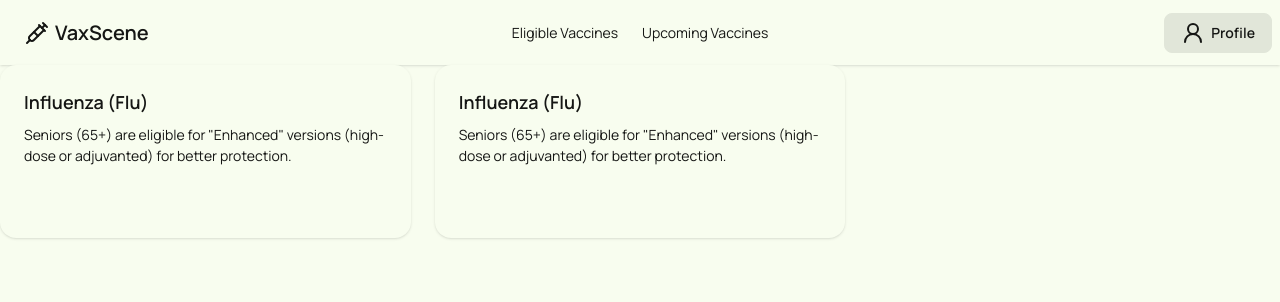
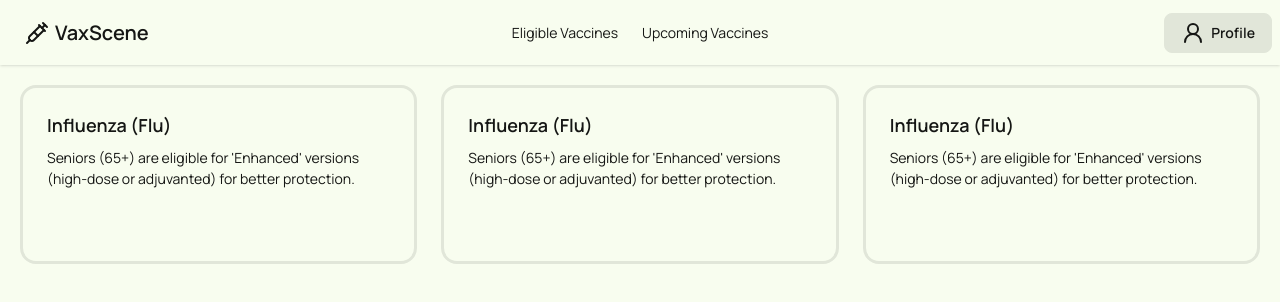
Before and after one commit to tysenh1/devhacks-2026, a React app in the folder frontend/: page /eligible in a window 1280 px wide. Shown: the top 302 px of the page. Built offline with nearby package versions, Linux system fonts and the light colour scheme; the HTML template or start-up script is replaced by a standard one.

Commit message:
feat: add Upcoming page and DueDate component; integrate VaccineCard in Eligible page

```diff
--- a/frontend/src/App.tsx
+++ b/frontend/src/App.tsx
@@ -4,6 +4,7 @@ import Login from "./pages/login";
 import Register from "./pages/register";
 import { BrowserRouter, Routes, Route } from "react-router-dom";
 import Eligible from "./pages/eligible";
+import Upcoming from "./pages/upcoming";
 
 function App() {
   return (
@@ -13,7 +14,8 @@ function App() {
         <Route path="login" element={<Login />} />
         <Route path="register" element={<Register />} />
         <Route path="profile" element={<PatientInformation />} />
-        <Route path="eligible" element={<Eligible/>} />
+        <Route path="eligible" element={<Eligible />} />
+        <Route path="upcoming" element={<Upcoming />} />
       </Routes>
     </BrowserRouter>
   );
--- /dev/null
+++ b/frontend/src/components/duedate.tsx
@@ -0,0 +1,22 @@
+function DueDate({ dueDate }: { dueDate: string }) {
+  return (
+    <div className="badge badge-warning gap-2 p-3 font-semibold text-sm">
+      <svg
+        xmlns="http://www.w3.org/2000/svg"
+        fill="none"
+        viewBox="0 0 24 24"
+        className="w-4 h-4 stroke-current"
+      >
+        <path
+          strokeLinecap="round"
+          strokeLinejoin="round"
+          strokeWidth="2"
+          d="M12 8v4l3 3m6-3a9 9 0 11-18 0 9 9 0 0118 0z"
+        />
+      </svg>
+      Due: {dueDate}
+    </div>
+  );
+}
+
+export default DueDate;
--- /dev/null
+++ b/frontend/src/components/vaccineCard.tsx
@@ -0,0 +1,40 @@
+import DueDate from "./duedate";
+
+const defaults = {
+  title: "Card Title",
+  description: "card's description goes here",
+};
+
+function VaccineCard({
+  title = defaults.title,
+  description = defaults.description,
+  dueDate,
+  isReadMore = false,
+}: {
+  title: string;
+  description?: string;
+  dueDate?: string;
+  isReadMore?: boolean;
+}) {
+  return (
+    <div className="card card-border border-3 bg-base-100 w-full">
+      <div className="card-body">
+        <h2 className="card-title">{title}</h2>
+        <p>{description}</p>
+
+        {dueDate ? <DueDate dueDate={dueDate} /> : ""}
+        {isReadMore ? (
+          <div className="card-actions justify-end">
+            <button className="btn btn-primary invisible group-hover:visible">
+              Read More
+            </button>
+          </div>
+        ) : (
+          ""
+        )}
+      </div>
+    </div>
+  );
+}
+
+export default VaccineCard;
--- a/frontend/src/pages/eligible.tsx
+++ b/frontend/src/pages/eligible.tsx
@@ -1,33 +1,32 @@
 import Navbar from "../components/navbar";
+import VaccineCard from "../components/vaccineCard";
 
 function Eligible() {
   return (
     <>
       <Navbar />
       {/* grid wrapper */}
+      <div className="p-5">
         <div className="grid grid-cols-1 md:grid-cols-2 lg:grid-cols-3 gap-6">
-          <div className="card lg:card-side bg-base-100 shadow-sm hover:shadow-lg hover:scale-[1.02] transition-transform duration-150 group">
-            <div className="card-body">
-                <h2 className="card-title">Influenza (Flu)</h2>
-                <p>Seniors (65+) are eligible for "Enhanced" versions (high-dose or adjuvanted) for better protection.</p>
-                <div className="card-actions justify-end">
-                <button className="btn btn-primary invisible group-hover:visible">Read More</button>
+          <VaccineCard
+            title="Influenza (Flu)"
+            description="Seniors (65+) are eligible for 'Enhanced' versions (high-dose or adjuvanted) for better protection."
+            isReadMore={true}
+          />
+          <VaccineCard
+            title="Influenza (Flu)"
+            description="Seniors (65+) are eligible for 'Enhanced' versions (high-dose or adjuvanted) for better protection."
+            isReadMore={true}
+          />
+          <VaccineCard
+            title="Influenza (Flu)"
+            description="Seniors (65+) are eligible for 'Enhanced' versions (high-dose or adjuvanted) for better protection."
+            isReadMore={true}
+          />
         </div>
       </div>
-          </div>
-            <div className="card lg:card-side bg-base-100 shadow-sm hover:shadow-lg hover:scale-[1.02] transition-transform duration-150 group">
-                <div className="card-body">
-                    <h2 className="card-title">Influenza (Flu)</h2>
-                    <p>Seniors (65+) are eligible for "Enhanced" versions (high-dose or adjuvanted) for better protection.</p>
-                    <div className="card-actions justify-end">
-                    <button className="btn btn-primary invisible group-hover:visible">Read More</button>
-                    </div>
-            </div>
-          </div>
-        </div>
-
     </>
-    )
+  );
 }
 
 export default Eligible;
--- /dev/null
+++ b/frontend/src/pages/upcoming.tsx
@@ -0,0 +1,19 @@
+import Navbar from "../components/navbar";
+import VaccineCard from "../components/vaccineCard";
+
+function Upcoming() {
+  return (
+    <>
+      <Navbar />
+      <div className="p-5">
+        <VaccineCard
+          title="test title"
+          dueDate="02-28-2026"
+          isReadMore={false}
+        />
+      </div>
+    </>
+  );
+}
+
+export default Upcoming;
```
Lines whose indentation alone changed are shown as unchanged.
